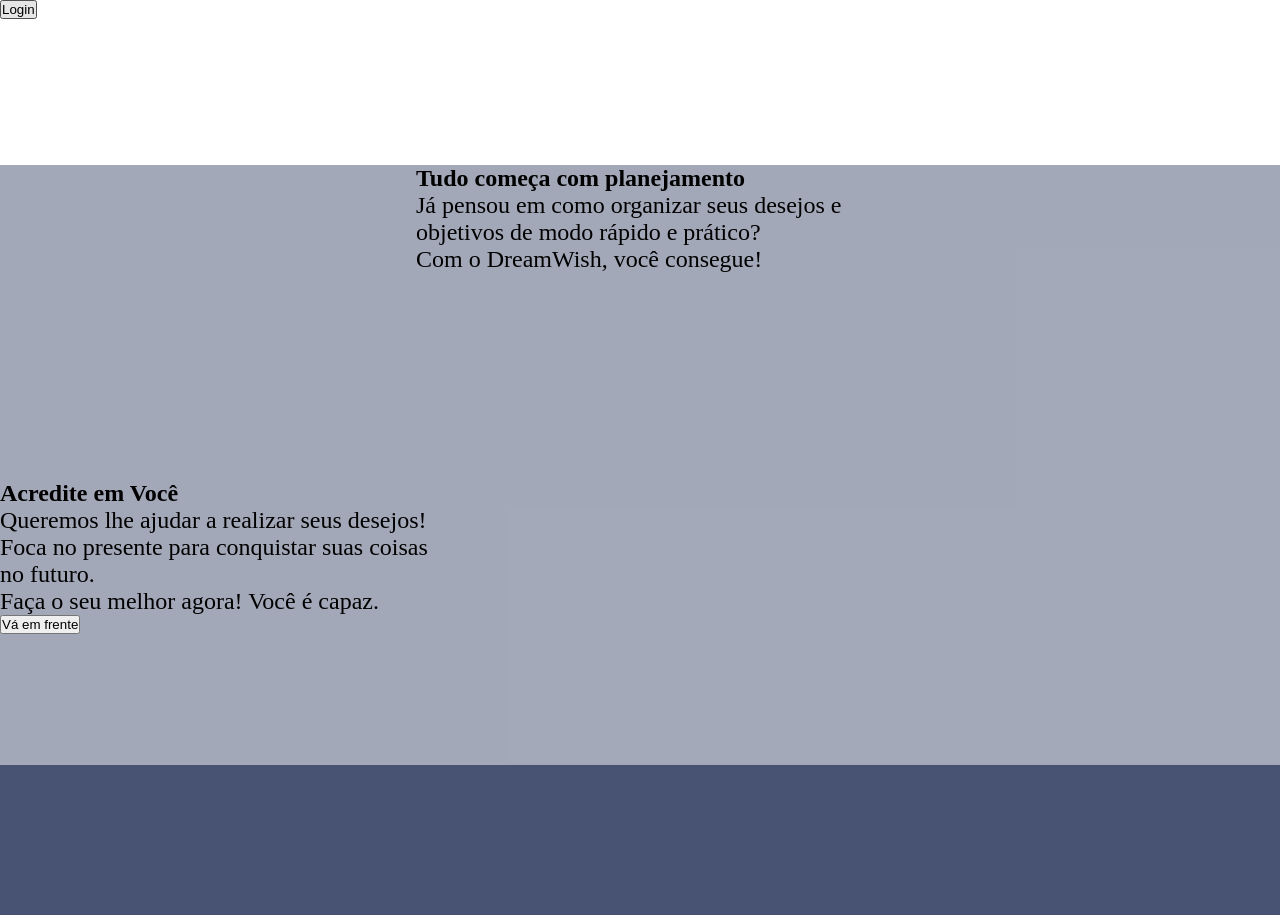
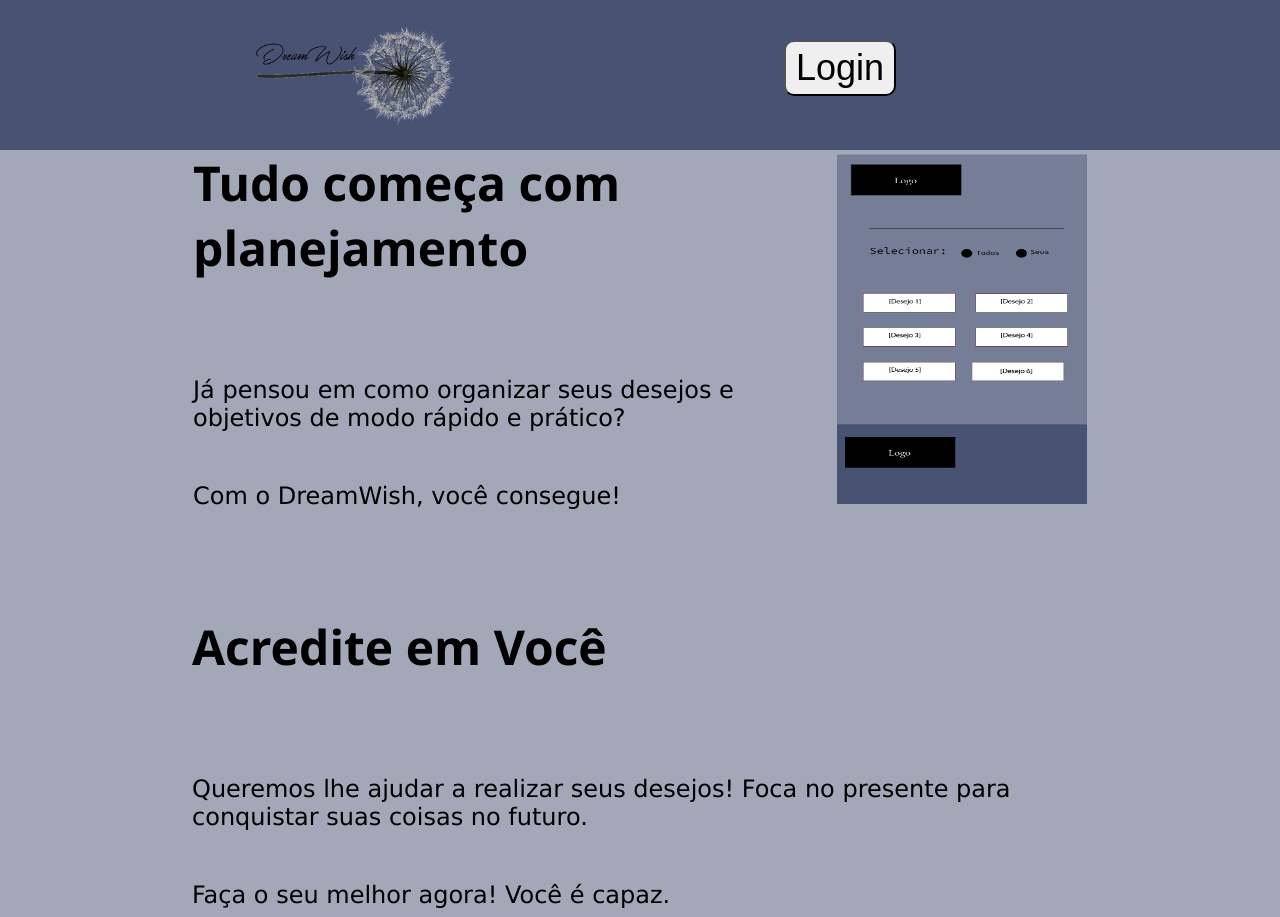
Before and after one commit to Saulomsantos/senai_wishlist_desafio, a plain HTML site: page frontend/Pages/Index.html in a window 1280 px wide. Shown: the top 917 px of the page. Drawn offline with Linux system fonts and the light colour scheme.

Commit message:
CSS do Index/Login finalizados

```diff
--- a/frontend/Pages/Index.html
+++ b/frontend/Pages/Index.html
@@ -13,7 +13,7 @@
     <section>
         <!--Cabeçalho-->
         <div class="header">
-            <!-- <div class="logo"></div> -->
+            <img src="../Resources/Img/Logo.png" draggable="false" alt="Logo">
             <button class="btn">Login</button>
         </div>
         <!--Fim cabeçalho-->
@@ -23,8 +23,8 @@
                 <h1>Tudo começa com planejamento</h1>
                 <p>Já pensou em como organizar seus desejos e objetivos de modo rápido e prático?</p>
                 <p>Com o DreamWish, você consegue!</p>
-                <!-- <div class="wishlist-img"></div> -->
             </div>
+            <img src="../Telas/ListaDesejos.png" draggable="false" height="350px" width="250px" alt="img">
             <!--Fim do primeiro container-->
             <!--Segundo container-->
             <div class="second-container">
--- a/frontend/Resources/css/Default.css
+++ b/frontend/Resources/css/Default.css
@@ -4,15 +4,37 @@
     box-sizing: border-box;
 }
 
+* button{
+    padding: 5px 10px;
+    border-radius: 10px;
+}
+
 .header{
     width: 100%;
     height: 150px;
+    background-color: #485373;
+    grid-row-start: auto;
+}
+
+.header :nth-child(2){
+    position: absolute;
+    right: 30%;
+    text-align: right;
+    top: 5%;
+    font-size: 36px;
+
+}
+
+.header img{
+    width: 200px;
+    height: 100px;
+    margin: 2% 20%;
 }
 
 .structure{
     width: 100%;
     background-color: rgba(72, 83, 115, 0.5);
-    height: 600px;
+    height: 1000px;
 }
 
 .footer{
--- a/frontend/Resources/css/Index.css
+++ b/frontend/Resources/css/Index.css
@@ -1,14 +1,48 @@
 * p{
     font-size: 24px;
+    font-family: 'Verdana';
+}
+
+* h1{
+    font-size: 48px;
+    font-family: 'Segoe UI';
+    margin-bottom: 2em;
+}
+
+.structure{
+    text-align: center;
+}
+
+.structure img{
+    display: inline-block;
+    margin: auto;
 }
 
 .first-container{
-    width: 35%;
-    height: 300px;
-    margin: 15px auto;
+    text-align: left;
+    display: inline-block;
+    width: 50%;
+    height: 400px;
+    margin: auto;
+}
+
+.first-container :nth-child(3){
+    margin-top: 50px;
 }
 
 .second-container{
-    width: 35%;
-    height: 300px
+    width: 70%;
+    height: 300px;
+    margin: auto;
+    text-align: left;
+    margin-top: 5%;
 }
+
+.second-container :nth-child(3){
+    margin-top: 50px;
+}
+
+.second-container button{
+    margin: 20px 42.5%;
+    width: 15%;
+}
```
Also changed, not shown: frontend/Pages/Login.html (+22 -0 lines), frontend/Pages/NotRegistered.html (+12 -0 lines), frontend/Pages/WishList.html (+12 -0 lines), frontend/Resources/css/Login.css (added, +33 -0 lines), frontend/Resources/Img/Logo-Turquocyan.png (added), frontend/Resources/Img/Logo-magenta.png (added), frontend/Resources/Img/Logo.png (added), 1 other file.
